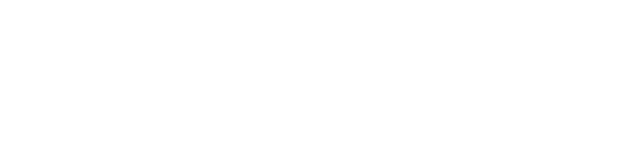
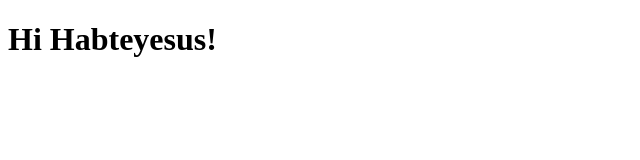
Before and after one commit to ommarz/TrialsMicroverse, a plain HTML site: page fcc-test-suite-template-master/index.html in a window 1280 px wide. Shown: the whole page, without its empty margins (0-640 px from the left). Drawn offline with Linux system fonts and the light colour scheme.

Commit message:
Update index.html
Updated index

```diff
--- a/fcc-test-suite-template-master/index.html
+++ b/fcc-test-suite-template-master/index.html
@@ -4,11 +4,12 @@
     <meta charset="UTF-8">
     <title>Fork Me! FCC: Test Suite Template</title>
     <link rel="stylesheet" href="css/style.css">
+
   </head>
 
   <body>
     <script src="https://cdn.freecodecamp.org/testable-projects-fcc/v1/bundle.js"></script>
-
+    <h1> Hi Habteyesus!</h1>
     <!--
 
     Hello Camper!
```
